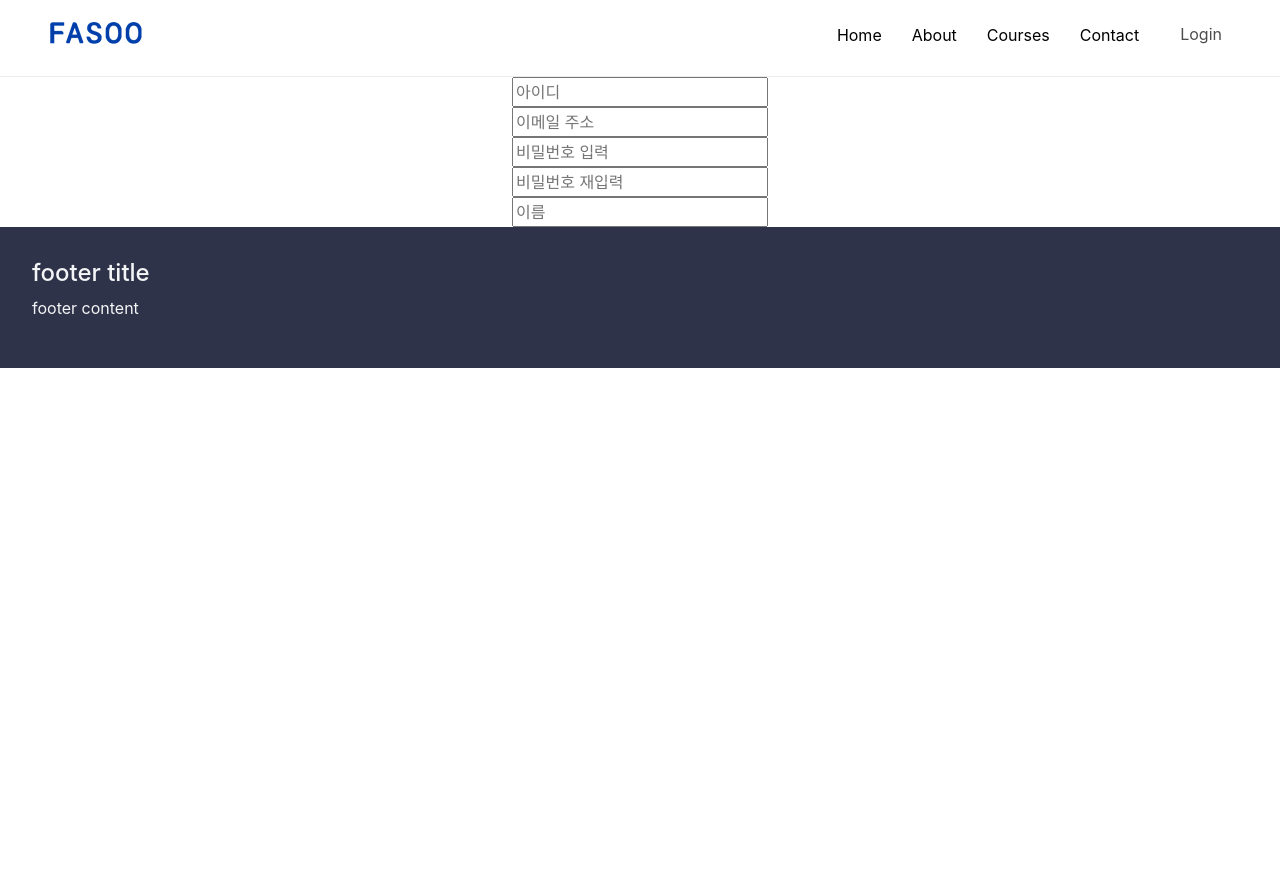
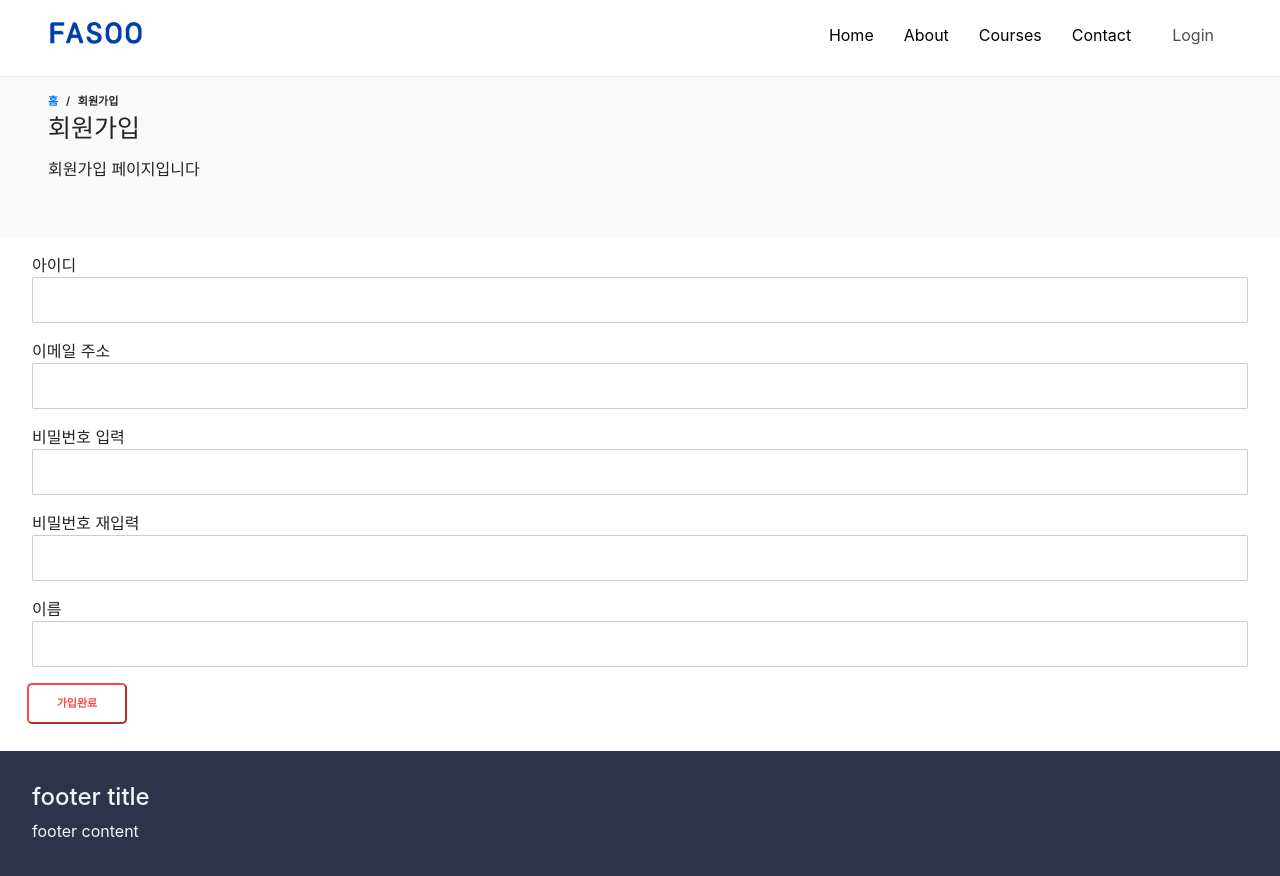
Before and after one commit to louis-25/k2edu, a React (Create React App) app in the folder client/: page /register in a window 1280 px wide. Shown: the top 876 px of the page. Before the commit the page ends 800 px from the top, so only its background shows below. Built offline with nearby package versions, Linux system fonts and the light colour scheme.

Commit message:
Title 컴포넌트

```diff
--- a/client/package.json
+++ b/client/package.json
@@ -21,6 +21,8 @@
     "classnames": "^2.3.1",
     "dotenv": "^8.2.0",
     "framework7-react": "^6.3.2",
+    "postcss-js": "^3.0.3",
+    "postcss-selector-parser": "^6.0.6",
     "react": "^17.0.2",
     "react-bootstrap": "^1.6.1",
     "react-dom": "^17.0.2",
--- a/client/src/components/Header/Header.jsx
+++ b/client/src/components/Header/Header.jsx
@@ -7,6 +7,8 @@ import {Navbar, NavDropdown, Nav, Form, FormControl, Button} from 'react-bootstr
 import { FontAwesomeIcon } from "@fortawesome/react-fontawesome";
 import { faShoppingCart, faBars } from "@fortawesome/free-solid-svg-icons";
 import classnames from 'classnames'
+import parser from 'postcss-selector-parser'
+import * as postcss from 'postcss'
 
 function Header({ authService, loginState }) {
   const history = useHistory()
--- a/client/src/components/Header/Header.module.css
+++ b/client/src/components/Header/Header.module.css
@@ -53,10 +53,10 @@ header {
   display:flex;
 }
 
-.menu ul,
+.menu,
 .logo {
   padding: 0 8px;
-  align-items: center;
+  align-items: baseline;
 }
 
 .navbar a {
@@ -94,15 +94,46 @@ header {
   display: none;
 }
 
+.hidden {
+  display: none;
+  opacity: 0;
+}
+
 .login_action {
-  opacity: 1;
-  transition: "opacity 500ms";
+  /* opacity: 1;
+  transition: "opacity 500ms"; */
+  visibility: visible;
+  animation: fade-in .3s;
+  animation-fill-mode: forwards;
+  display: flex;
 }
 
 .login_hidden {
   opacity: 0;
-  visibility: "hidden";
-  transition: "opacity 500ms , visibility 500ms"
+  display: none;
+  /* visibility: "hidden"; */
+  /* transition: "opacity 500ms , visibility 500ms" */
+  animation: fade-out .3s;
+  animation-fill-mode: forwards;
+}
+
+@keyframes fade-in {
+  from {
+    opacity: 0;
+  }
+  to {
+    opacity: 1;
+  }
+}
+
+@keyframes fade-out {
+  from {
+    opacity: 1;
+
+  }
+  to {
+    opacity: 0;
+  }
 }
 
 @media screen and (max-width:768px) {
--- a/client/src/components/Header/Login/Login.jsx
+++ b/client/src/components/Header/Login/Login.jsx
@@ -1,15 +1,18 @@
 import React, { useRef } from 'react';
 import { useHistory } from 'react-router-dom';
 import style from './Login.module.css'
-import {Button} from 'react-bootstrap'
+import { Button } from 'react-bootstrap'
 import { FontAwesomeIcon } from "@fortawesome/react-fontawesome";
 import { faTimes } from "@fortawesome/free-solid-svg-icons";
 import classnames from 'classnames'
+import parser from 'postcss-selector-parser';
+import postcss from 'postcss'
 
 function Login({authService, popup, setPopup}) {
   const history = useHistory()
   const id = useRef()
   const pw = useRef()
+  const processor = parser();
 
   const postLogin = async(e) =>{
     e.preventDefault()
--- a/client/src/components/pages/Register/Register.jsx
+++ b/client/src/components/pages/Register/Register.jsx
@@ -1,5 +1,6 @@
 import React, { useRef } from 'react';
 import style from './Register.module.css'
+import Title from '../Title/Title'
 
 function Register(props) {
   const id = useRef();
@@ -7,16 +8,48 @@ function Register(props) {
   const passowrd = useRef();
   const passwordRe = useRef();
   const name = useRef();
+  const title = "회원가입"
+  const description = "회원가입 페이지입니다"
+  const breadscrumbs = [
+    {
+      title:"홈",
+      href:"/",
+      next:"/"
+    },
+    {
+      title:"회원가입",
+      href:undefined,
+      next:""
+    }
+  ]
 
   return (
-    <div>
-      <span></span>
-      <input className={style.input} type="text" name="id" ref={id} placeholder="아이디"/><br/>
-      <input className={style.input} type="email" name="email" ref={email} placeholder="이메일 주소"/><br/>
-      <input className={style.input} type="password" name="password" ref={passowrd} placeholder="비밀번호 입력"/><br/>
-      <input className={style.input} type="password" name="passwordRe" ref={passwordRe} placeholder="비밀번호 재입력"/><br/>
-      <input className={style.input} type="text" name="name" ref={name} placeholder="이름"/><br/>
+    <>
+    <Title title={title} description={description} breadscrumbs={breadscrumbs}></Title>
+    <div className={style.inputBox}>
+      <div className={style.inputField}>
+        <span>아이디</span>
+        <input className={style.input} type="text" name="id" ref={id}/>
+      </div>
+      <div className={style.inputField}>
+        <span>이메일 주소</span>
+        <input className={style.input} type="email" name="email" ref={email}/>
+      </div>
+      <div className={style.inputField}>
+        <span>비밀번호 입력</span>
+        <input className={style.input} type="password" name="password" ref={passowrd}/>
+      </div>
+      <div className={style.inputField}>
+        <span>비밀번호 재입력</span>
+        <input className={style.input} type="password" name="passwordRe" ref={passwordRe}/>
+      </div>
+      <div className={style.inputField}>
+        <span>이름</span>
+        <input className={style.input} type="text" name="name" ref={name}/>
+      </div>
+      <input type="submit" name="signup_submit" className={style.submitBtn} value="가입완료"></input>
     </div>
+    </>
   );
 }
 
--- a/client/src/components/pages/Register/Register.module.css
+++ b/client/src/components/pages/Register/Register.module.css
@@ -0,0 +1,34 @@
+.inputBox{
+  text-align: left;
+  margin: 1em;
+}
+
+.inputField {
+  display: flex;
+  flex-direction: column;
+  margin: 0 1em 1em 1em;
+}
+
+.input {
+  padding: 10px;
+  border: 1px solid rgba(0,0,0,0.20);
+  border-radius: 2px;
+}
+
+.submitBtn {
+  border-color: #FF4949;
+  color: #FF4949;
+  background-color: #fff;
+  margin: 0 1em 1em 1em;
+  font-size: 11px;
+  font-size: 11px;
+  font-weight: 600;
+  text-transform: uppercase;
+  border-radius: 5px;
+  padding: 10px;
+  width: 100px;
+}
+
+.submitBtn:hover{
+  border-color: #FF4949;
+}
--- a/client/src/components/pages/Title/Title.jsx
+++ b/client/src/components/pages/Title/Title.jsx
@@ -1,13 +1,27 @@
 import React from 'react';
 import style from './Title.module.css'
 
-function Title(props) {
+function Title({ title, description, breadscrumbs }) {
+
+
   return (
     <div className={style.container}>
       <div className={style.content}>
-        <div className={style.breadscrumbs}><a href="/">홈</a> / About</div>
-        <div className={style.title}>About</div>
-        <div className={style.description}>About페이지 입니다~!</div>
+
+        <div className={style.breadscrumbs}>
+          {
+            breadscrumbs.map((bread) => {
+              return (
+                bread.href
+                ? <span><a href={bread.href}>{bread.title}</a> {bread.next}</span>
+                : <span> {bread.title} {bread.next}</span>
+              )
+            })
+          }
+        </div>
+
+        <div className={style.title}>{title}</div>
+        <div className={style.description}>{description}</div>
       </div>
     </div>
   );
```
Also changed, not shown: 1 other file (tests, documents, lock files or other folders).
